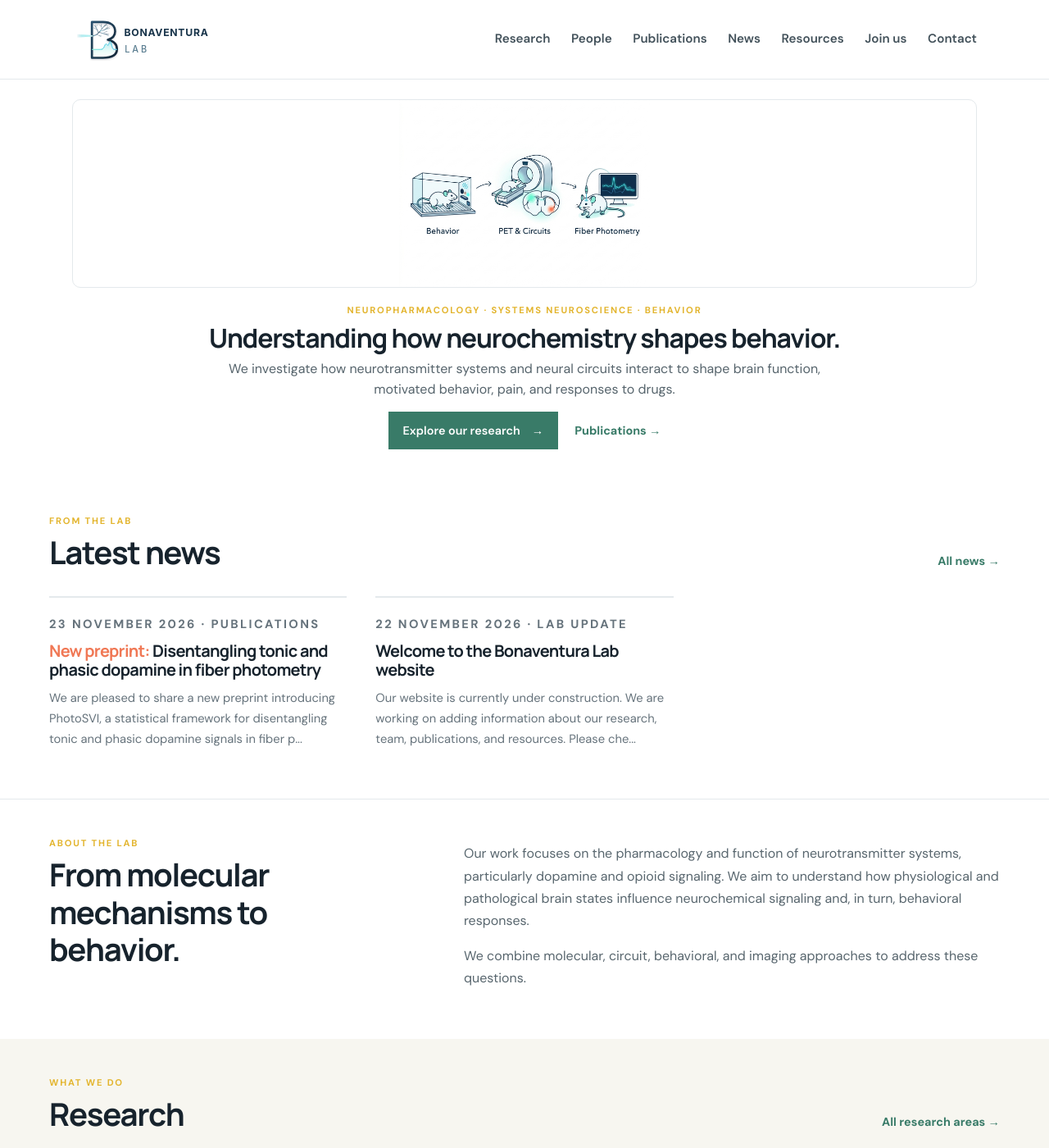
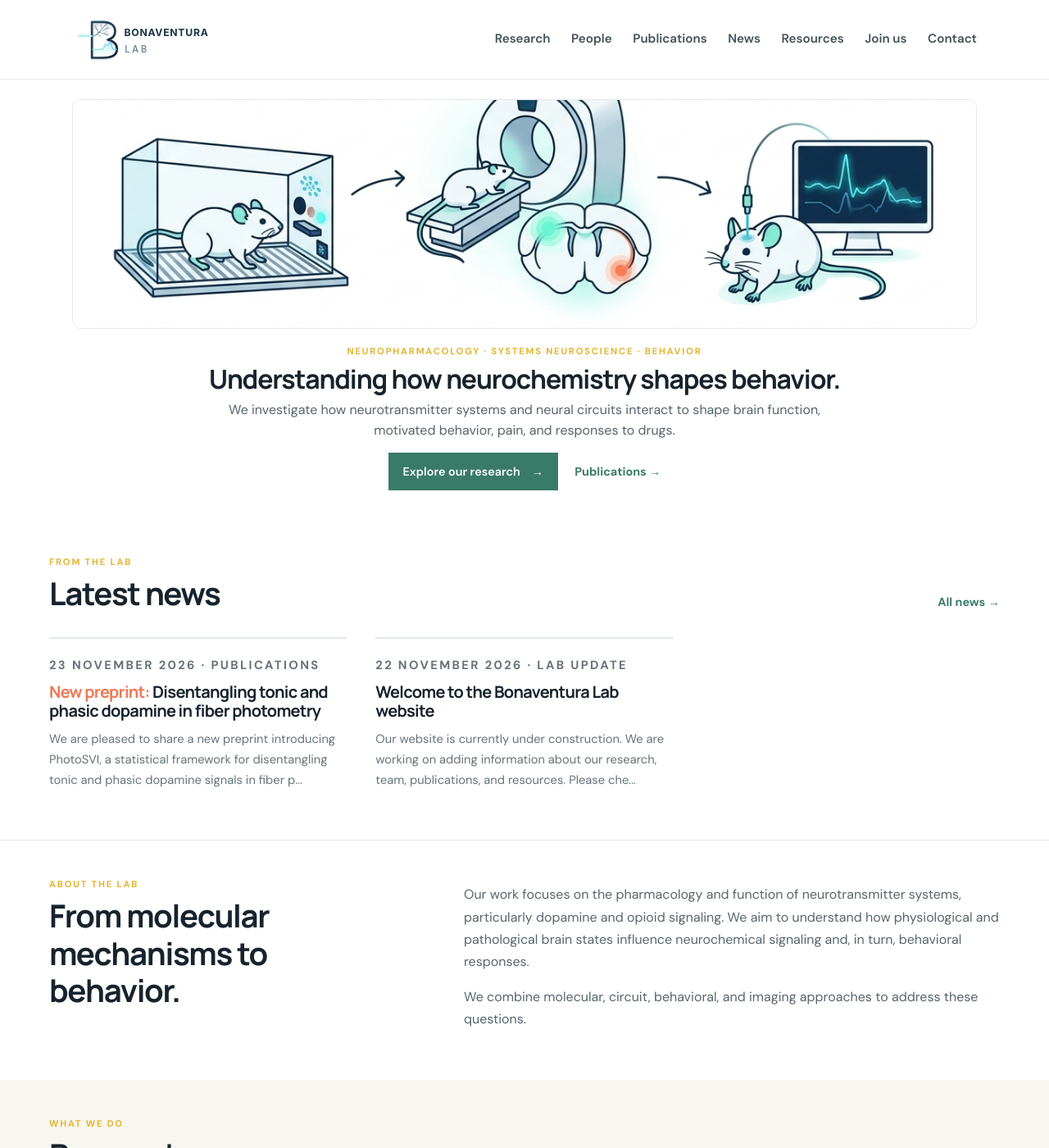
Before and after one commit to BonaventuraLab/BonaventuraLab.github.io, a Jekyll site: the page built from index.md, in a window 1280 px wide and 1400 px high. Shown: the whole window at 82% size. Built offline with Jekyll 4.4.1, drawn with Linux system fonts in a browser that asks for light colours.

Commit message:
Update main.css

```diff
--- a/assets/css/main.css
+++ b/assets/css/main.css
@@ -150,14 +150,15 @@ main { min-height: 60vh; }
   border-radius: 10px;
   overflow: hidden;
   background: #ffffff;
-  height: 230px;
+  height: 280px;
 }
 
 .hero-banner img {
   display: block;
   width: 100%;
   height: 100%;
-  object-fit: contain;
+  object-fit: cover;
+  object-position: center;
 }
 
 .hero-copy {
@@ -328,7 +329,7 @@ main { min-height: 60vh; }
   .site-nav.is-open{display:flex}
   .site-nav a{font-size:.9rem}
   .hero{padding:18px 20px 28px}
-  .hero-banner{height:175px}
+  .hero-banner{height:200px}
   .hero-copy{text-align:left}
   .hero-actions{justify-content:flex-start}
   .section{padding:44px 22px}
```
